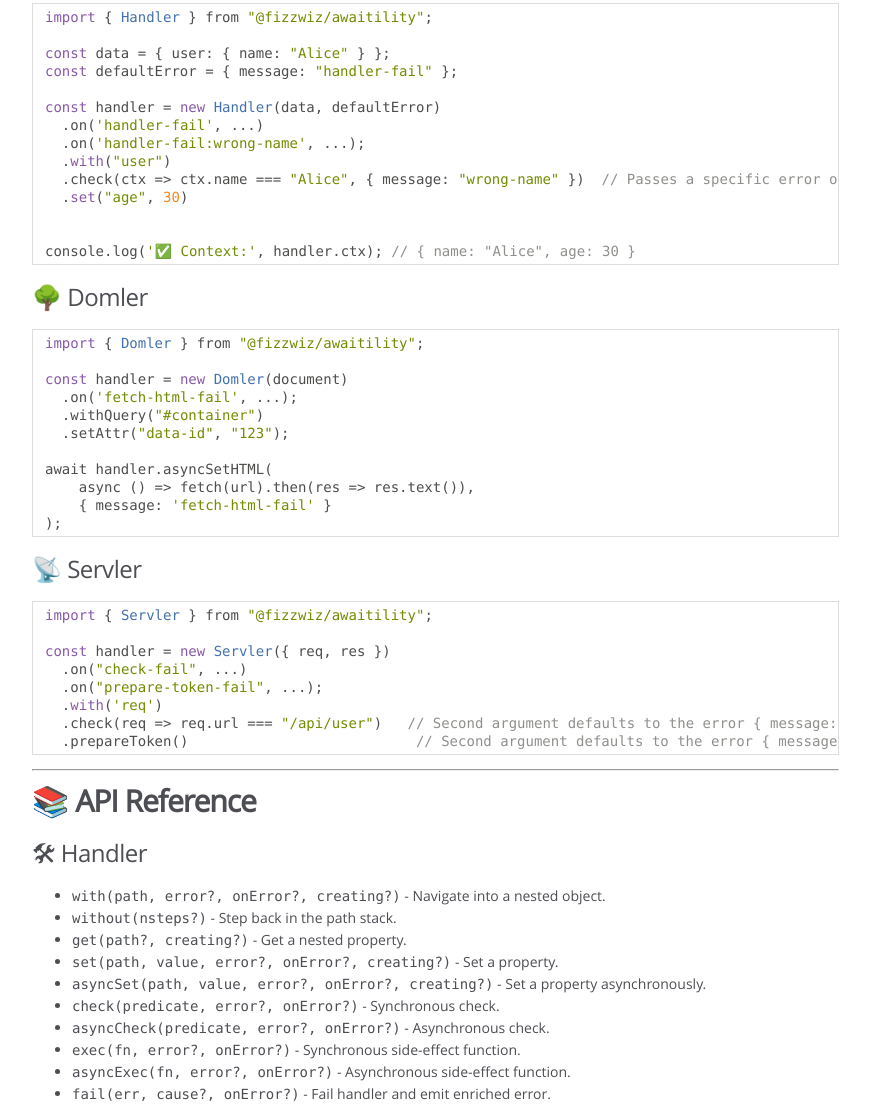
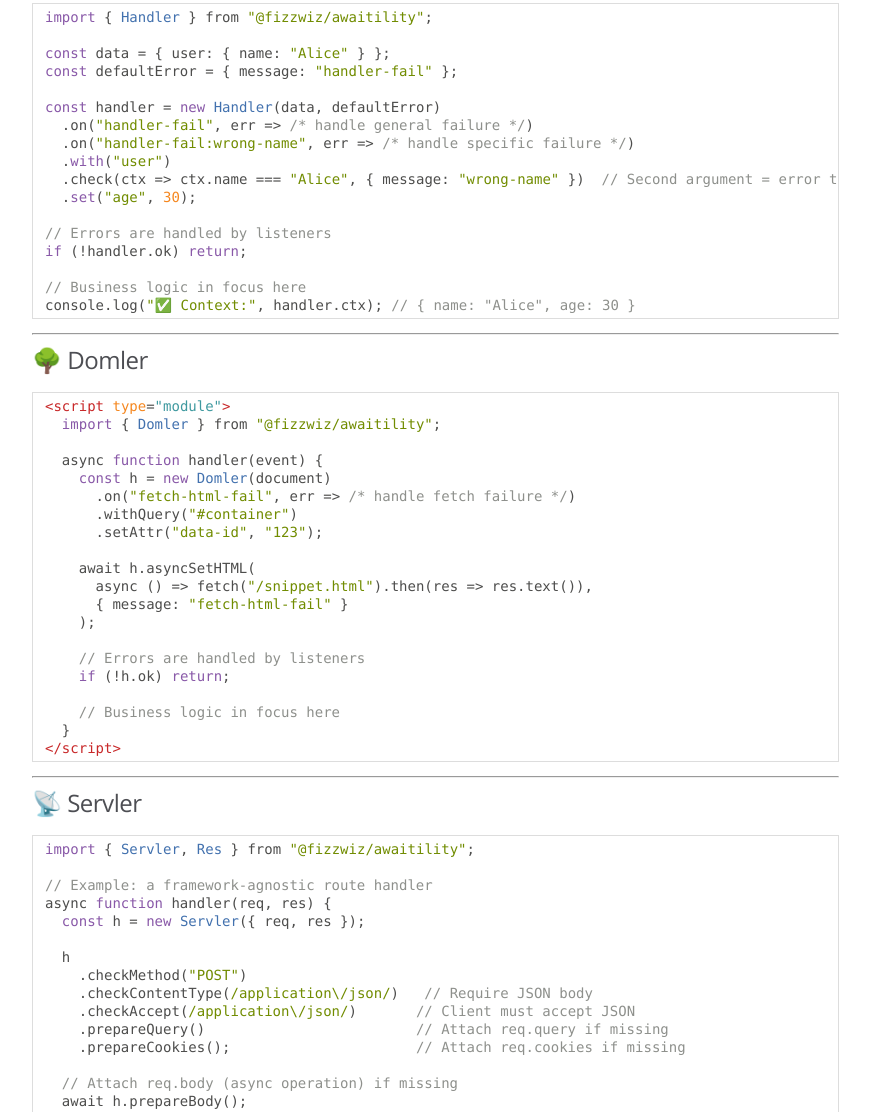
Before and after one commit to fizzwiz/awaitility, a website built with webpack: page docs/index.html in a window 1280 px wide. Shown: the part 840-1952 px from the top of the page, without its empty margins (0-870 px from the left). Built offline with nearby package versions, Linux system fonts and the light colour scheme.

Commit message:
improved README.md

```diff
--- a/docs/index.html
+++ b/docs/index.html
@@ -74,37 +74,70 @@
 const defaultError = { message: &quot;handler-fail&quot; };
 
 const handler = new Handler(data, defaultError)
-  .on('handler-fail', ...)
-  .on('handler-fail:wrong-name', ...);
+  .on(&quot;handler-fail&quot;, err => /* handle general failure */)
+  .on(&quot;handler-fail:wrong-name&quot;, err => /* handle specific failure */)
   .with(&quot;user&quot;)
-  .check(ctx => ctx.name === &quot;Alice&quot;, { message: &quot;wrong-name&quot; })  // Passes a specific error object as the second argument
-  .set(&quot;age&quot;, 30)
+  .check(ctx => ctx.name === &quot;Alice&quot;, { message: &quot;wrong-name&quot; })  // Second argument = error thrown if the predicate fails
+  .set(&quot;age&quot;, 30);
 
+// Errors are handled by listeners
+if (!handler.ok) return;
 
-console.log('✅ Context:', handler.ctx); // { name: &quot;Alice&quot;, age: 30 }
+// Business logic in focus here
+console.log(&quot;✅ Context:&quot;, handler.ctx); // { name: &quot;Alice&quot;, age: 30 }
+
 </code></pre>
+<hr>
 <h3>🌳 Domler</h3>
-<pre class="prettyprint source lang-js"><code>import { Domler } from &quot;@fizzwiz/awaitility&quot;;
+<pre class="prettyprint source lang-html"><code>&lt;script type=&quot;module&quot;>
+  import { Domler } from &quot;@fizzwiz/awaitility&quot;;
 
-const handler = new Domler(document)
-  .on('fetch-html-fail', ...);
-  .withQuery(&quot;#container&quot;)
-  .setAttr(&quot;data-id&quot;, &quot;123&quot;);
+  async function handler(event) {
+    const h = new Domler(document)
+      .on(&quot;fetch-html-fail&quot;, err => /* handle fetch failure */)
+      .withQuery(&quot;#container&quot;)
+      .setAttr(&quot;data-id&quot;, &quot;123&quot;);
 
-await handler.asyncSetHTML(
-    async () => fetch(url).then(res => res.text()),
-    { message: 'fetch-html-fail' }
-);
+    await h.asyncSetHTML(
+      async () => fetch(&quot;/snippet.html&quot;).then(res => res.text()),
+      { message: &quot;fetch-html-fail&quot; }
+    );
+
+    // Errors are handled by listeners
+    if (!h.ok) return;
+
+    // Business logic in focus here
+  }
+&lt;/script>
+
 </code></pre>
+<hr>
 <h3>📡 Servler</h3>
-<pre class="prettyprint source lang-js"><code>import { Servler } from &quot;@fizzwiz/awaitility&quot;;
+<pre class="prettyprint source lang-js"><code>import { Servler, Res } from &quot;@fizzwiz/awaitility&quot;;
 
-const handler = new Servler({ req, res })
-  .on(&quot;check-fail&quot;, ...)
-  .on(&quot;prepare-token-fail&quot;, ...);
-  .with('req')
-  .check(req => req.url === &quot;/api/user&quot;)   // Second argument defaults to the error { message: &quot;check-fail&quot; }
-  .prepareToken()                           // Second argument defaults to the error { message: &quot;prepare-token-fail&quot; }
+// Example: a framework-agnostic route handler
+async function handler(req, res) {
+  const h = new Servler({ req, res });
+
+  h
+    .checkMethod(&quot;POST&quot;)
+    .checkContentType(/application\/json/)   // Require JSON body
+    .checkAccept(/application\/json/)       // Client must accept JSON
+    .prepareQuery()                         // Attach req.query if missing
+    .prepareCookies();                      // Attach req.cookies if missing
+
+  // Attach req.body (async operation) if missing
+  await h.prepareBody();
+
+  // Errors are auto-converted to Notifications and sent to the client
+  if (!h.ok) return;
+
+  // Business logic in focus here
+  const result = { success: true };
+
+  // Send JSON response
+  Res.json(res, 200, result);
+}
 
 </code></pre>
 <hr>
@@ -162,7 +195,7 @@
 <br class="clear">
 
 <footer>
-    Documentation generated by <a href="https://github.com/jsdoc/jsdoc">JSDoc 4.0.2</a> on Thu Sep 18 2025 06:54:44 GMT+0200 (Ora legale dell’Europa centrale)
+    Documentation generated by <a href="https://github.com/jsdoc/jsdoc">JSDoc 4.0.2</a> on Thu Sep 18 2025 09:33:14 GMT+0200 (Ora legale dell’Europa centrale)
 </footer>
 
 <script> prettyPrint(); </script>
```
Also changed, not shown: docs/Async.html (+1 -1 lines), docs/Domler.html (+1 -1 lines), docs/Handler.html (+1 -1 lines), docs/Notification.html (+1 -1 lines), docs/Path.html (+1 -1 lines), docs/Req.html (+1 -1 lines), docs/Res.html (+1 -1 lines), docs/Servler.html (+1 -1 lines), docs/module-core.html (+1 -1 lines), docs/module-handler.html (+1 -1 lines), docs/module-util.html (+1 -1 lines), README.md.
